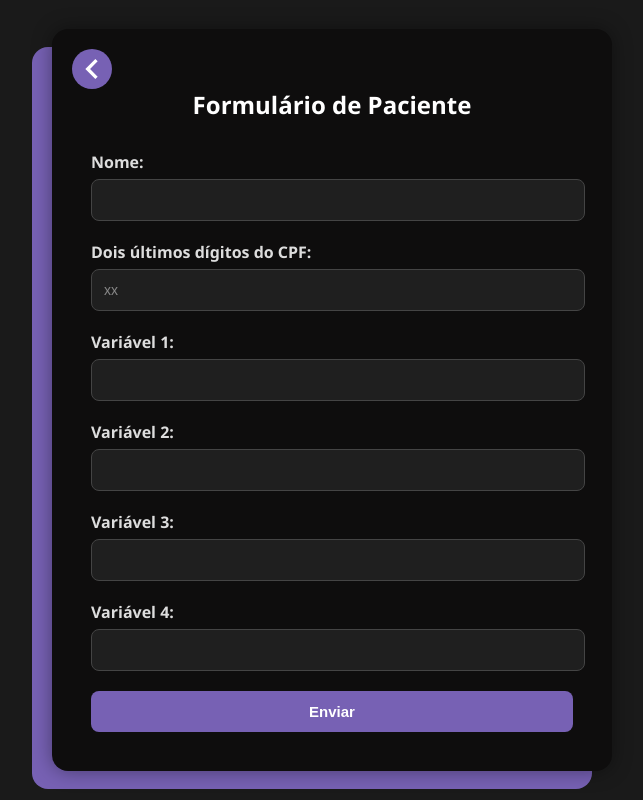
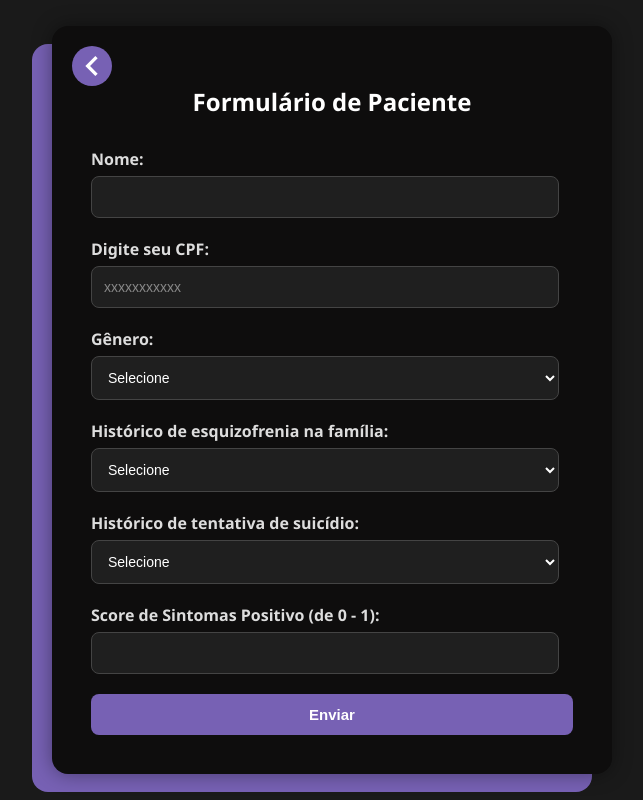
Before and after one commit to Wesky05/Projeto-IA, a FastAPI app: page /formulario-paciente in a window 1280 px wide. Shown: the whole page, without its empty margins (308-951 px from the left). Run offline with FastAPI, Linux system fonts and the light colour scheme.

Commit message:
Atualizações Formulário

```diff
--- a/static/formulário.css
+++ b/static/formulário.css
@@ -31,7 +31,7 @@ body {
   background-color: #0e0d0d;
   padding: 39px;
   border-radius: 16px;
-  box-shadow: 0 0 20px rgba(0,0,0,0.4);
+  box-shadow: 0 0 20px rgba(0, 0, 0, 0.4);
   z-index: 1;
 }
 
@@ -48,7 +48,8 @@ label {
   color: #dddddd;
 }
 
-input[type="text"] {
+input[type="text"],
+select {
   width: 97%;
   padding: 12px;
   margin-bottom: 20px;
@@ -57,6 +58,25 @@ input[type="text"] {
   background-color: #1f1f1f;
   color: #ffffff;
   font-size: 14px;
+  box-sizing: border-box;
+}
+
+input[type="number"] {
+  width: 97%;
+  padding: 12px;
+  margin-bottom: 20px;
+  border-radius: 8px;
+  border: 1px solid #444;
+  background-color: #1f1f1f;
+  color: #ffffff;
+  font-size: 14px;
+  box-sizing: border-box;
+}
+
+input[type="number"]::-webkit-outer-spin-button,
+input[type="number"]::-webkit-inner-spin-button {
+  -webkit-appearance: none;
+  margin: 0;
 }
 
 input::placeholder {
--- a/templates/formulário.html
+++ b/templates/formulário.html
@@ -18,26 +18,75 @@
       <form action="http://localhost:8000/receber-dados" method="post">
 
         <label for="nome">Nome:</label>
-        <input type="text" id="nome" name="nome" required>
+        <input type="text" id="nome" name="nome" required />
 
-        <label for="cpf">Dois últimos dígitos do CPF:</label>
-        <input type="text" id="cpf" name="cpf" required pattern="\d{2}" placeholder="xx">
+        <label for="cpf">Digite seu CPF:</label>
+        <input type="number" id="cpf" name="cpf" placeholder="xxxxxxxxxxx" />
 
-        <label for="campo1">Variável 1:</label>
-        <input type="text" id="campo1" name="campo1">
+        <label for="genero">Gênero:</label>
+        <select id="genero" name="genero" required>
+          <option value="">Selecione</option>
+          <option value="Masculino">Masculino</option>
+          <option value="Feminino">Feminino</option>
+        </select>
 
-        <label for="campo2">Variável 2:</label>
-        <input type="text" id="campo2" name="campo2">
+        <label for="histfam">Histórico de esquizofrenia na família:</label>
+        <select id="histfam" name="histfam" required>
+          <option value="">Selecione</option>
+          <option value="sim">Sim</option>
+          <option value="não">Não</option>
+        </select>
 
-        <label for="campo3">Variável 3:</label>
-        <input type="text" id="campo3" name="campo3">
+        <label for="histsuic">Histórico de tentativa de suicídio:</label>
+        <select id="histsuic" name="histsuic" required>
+          <option value="">Selecione</option>
+          <option value="sim">Sim</option>
+          <option value="não">Não</option>
+        </select>
 
-        <label for="campo4">Variável 4:</label>
-        <input type="text" id="campo4" name="campo4">
+        <label for="scorepos">Score de Sintomas Positivo (de 0 - 1):</label>
+        <input
+          type="number"
+          id="scorepos"
+          name="scorepos"
+          step="any"
+          min="0"
+          max="1"
+          required
+        />
 
         <button type="submit">Enviar</button>
       </form>
+      <div id="resultado" class="resultado"></div>
     </div>
   </div>
+
+  <script>
+    const form = document.getElementById("formPaciente");
+    const resultado = document.getElementById("resultado");
+
+    form.addEventListener("submit", function (e) {
+      e.preventDefault(); // impede envio real para simular
+      const score = parseFloat(document.getElementById("scorepos").value);
+      const histFam = document.getElementById("histfam").value;
+      const histSuic = document.getElementById("histsuic").value;
+
+      let chance = 0;
+
+      if (!isNaN(score)) {
+        chance += score * 100;
+      }
+
+      if (histFam === "sim") chance += 15;
+      if (histSuic === "sim") chance += 10;
+
+      if (chance > 100) chance = 100;
+
+      resultado.textContent = `Percentual de chance de ter esquizofrenia: ${chance.toFixed(
+        1
+      )}%`;
+    });
+  </script>
+
 </body>
 </html>
--- a/templates/teladelogin.html
+++ b/templates/index.html
@@ -4,14 +4,14 @@
   <meta charset="UTF-8">
   <meta name="viewport" content="width=device-width, initial-scale=1.0">
   <title>NeuroTrack - Login</title>
-  <link rel="stylesheet" href="static/teladelogin.css">
+  <link rel="stylesheet" href="static/index.css">
 </head>
 <body>
   <div class="container">
     <div class="left">
       <h1>Neuro<span>Track</span></h1>
       <p>Monitoramento de Saúde Mental</p>
-      <video src="static/ilustracao.mp4" autoplay muted loop></video>
+      <video src="\assets\Ilustracao.mp4" autoplay muted loop></video>
     </div>
     <div class="right">
       <h2>Bem-vindo ao <span class="brand">Neuro<span class="highlight">Track</span></span></h2>
```
Also changed, not shown: static/index.css (renamed from static/teladelogin.css), 2 other files.
